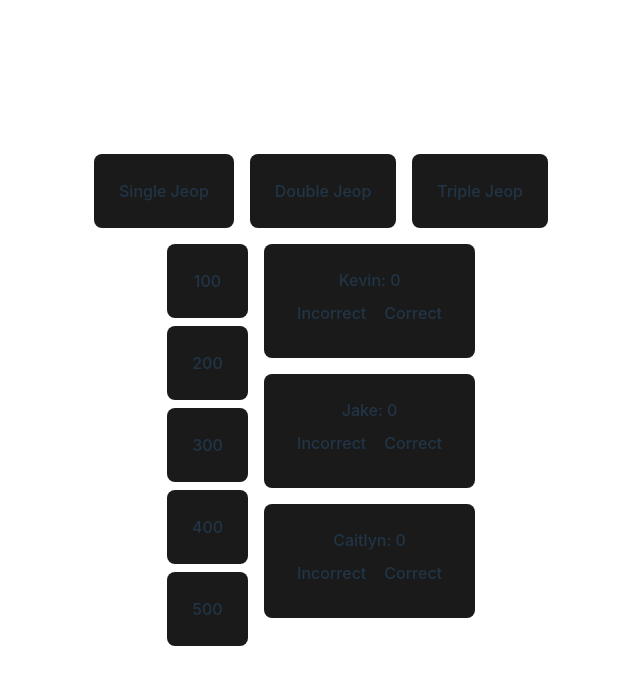
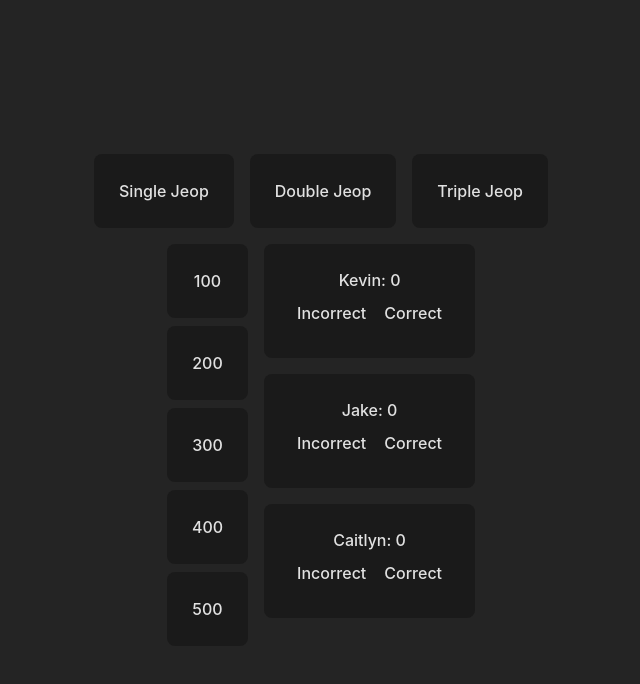
Before and after one commit to kevinroost/JeopScoreKeeper, a React (Vite) app: page / in a window 1280 px wide. Shown: the top 684 px of the page, without its empty margins (319-959 px from the left). Built offline with nearby package versions, Linux system fonts and the light colour scheme.

Commit message:
test color scheme

```diff
--- a/src/index.css
+++ b/src/index.css
@@ -43,35 +43,11 @@
   line-height: 1.1;
 }
 
-/* button {
-  border-radius: 8px;
-  border: 1px solid transparent;
-  padding: 0.6em 1.2em;
-  font-size: 1em;
-  font-weight: 500;
-  font-family: inherit;
-  background-color: #1a1a1a;
-  cursor: default;
-  } */
-
-  /* button:focus,
-  button:focus-visible {
-    outline: 4px auto -webkit-focus-ring-color;
-    } */
-
-/* .button-behavior:hover,
-.button-behavior:focus,
-.button-behavior:focus-visible {
-  cursor: pointer;
-  border-color: #646cff;
-  transition: border-color 0.25s;
-} */
-
 @media (prefers-color-scheme: light) {
-  :root {
+  /* :root {
     color: #213547;
     background-color: #ffffff;
-  }
+  } */
   a:hover {
     color: #747bff;
   }
```
